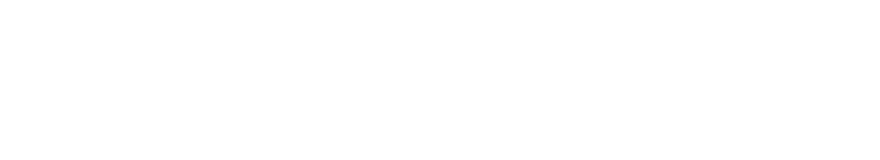
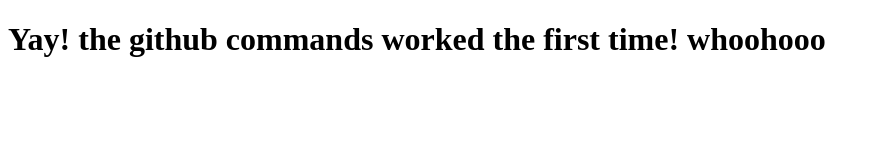
Before and after one commit to Hoodoo42/Scratch, a plain HTML site: page index.html in a window 1280 px wide. Shown: the whole page, without its empty margins (0-880 px from the left). Drawn offline with Linux system fonts and the light colour scheme.

Commit message:
added a tag of excitement.

```diff
--- a/index.html
+++ b/index.html
@@ -7,6 +7,6 @@
     <title>Document</title>
 </head>
 <body>
-
+    <h1>Yay! the github commands worked the first time! whoohooo</h1>
 </body>
 </html>
```
